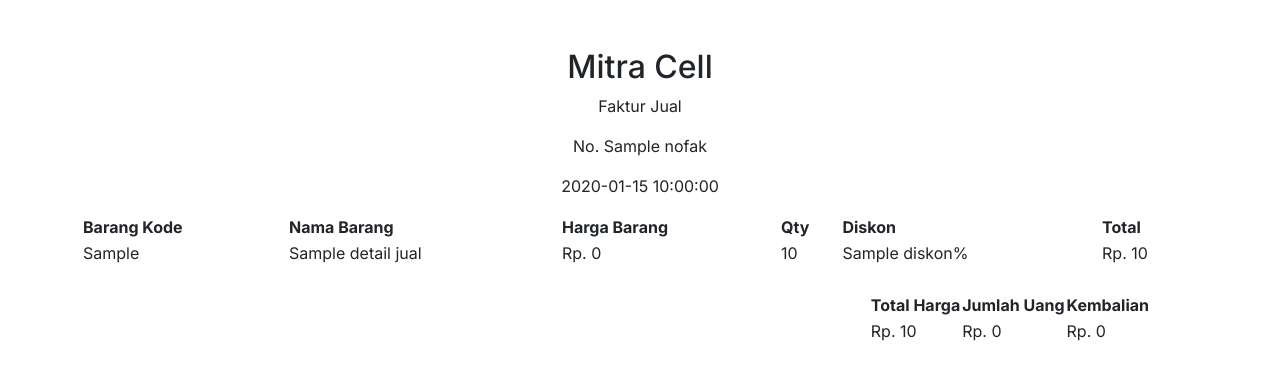
After one commit to matiusdimas/ci3-mitra-cell, a CodeIgniter app: the page made by application/views/pdf_jual.php in a window 1280 px wide. The commit adds this page. Shown: the top 380 px of the page. Run offline with CodeIgniter, Linux system fonts and the light colour scheme; the template is opened without the code that fills it: most values are stand-ins (such as "Sample title", 1, 10 or a date in 2020); some libraries are stand-ins or nearby versions.

Commit message:
nambah fitur lagi

```diff
--- a/application/config/config.php
+++ b/application/config/config.php
@@ -138,7 +138,7 @@ $config['subclass_prefix'] = 'MY_';
 | Note: This will NOT disable or override the CodeIgniter-specific
 |	autoloading (application/config/autoload.php)
 */
-$config['composer_autoload'] = FALSE;
+$config['composer_autoload'] = 'vendor/autoload.php';
 
 /*
 |--------------------------------------------------------------------------
--- a/application/controllers/Barang.php
+++ b/application/controllers/Barang.php
@@ -142,6 +142,7 @@ class Barang extends CI_Controller
             $data = [
                 'kode' => $this->input->post('kode'),
                 'nama' => $this->input->post('nama_barang'),
+                'harpok' => $this->input->post('harpok'),
                 'harjul' => $this->input->post('harjul'),
                 'kategori_id' => $this->input->post('id_kategori'),
                 'user_id_last_updated' => $getId->user_id,
--- a/application/controllers/Jual.php
+++ b/application/controllers/Jual.php
@@ -132,7 +132,7 @@ class Jual extends CI_Controller
             $this->ModelJual->addDetailJual($data_detail_jual);
             $this->session->set_flashdata('pesan', '<div class="alert alert-success alert-dismissible text-center fade show" role="alert">Berhasil Jual<button type="button" class="btn-close" data-bs-dismiss="alert" aria-label="Close"></button>
             </div>');
-            redirect('jual');
+            redirect('detail_jual/pdf/' . $data_jual['nofak']);
         }
     }
 }
--- a/application/models/ModelJual.php
+++ b/application/models/ModelJual.php
@@ -7,6 +7,15 @@ class ModelJual extends CI_Model
     {
         $this->db->select('jual.*, user.username');
         $this->db->from('jual');
+        $this->db->join('user', 'jual.user_id = user.user_id', 'left');
+        $query = $this->db->get();
+        return $query->result_array();
+    }
+    public function getWhereJual($where)
+    {
+        $this->db->select('jual.*, user.username');
+        $this->db->from('jual');
+        $this->db->where($where);
         $this->db->join('user', 'jual.user_id = user.user_id', 'left');
         $query = $this->db->get();
         return $query->result_array();
--- a/application/views/dashboard/detail/detail_jual.php
+++ b/application/views/dashboard/detail/detail_jual.php
@@ -14,9 +14,10 @@
             </div>
         </div>
         <div class="my-2">
-            <button class="btn btn-success mb-1"><i class="bi bi-printer-fill"></i>
+            <a target="_blank" href="<?= base_url('detail_jual/pdf/' . $nofak) ?>" class="btn btn-success mb-1"><i
+                    class="bi bi-printer-fill"></i>
                 Print
-            </button>
+            </a>
             <button class="btn btn-secondary mb-1" onclick="window.history.go(-1)">
                 Back
             </button>
--- a/application/views/dashboard/detail/jual.php
+++ b/application/views/dashboard/detail/jual.php
@@ -45,8 +45,8 @@
                                         <a href="detail_jual/detail/<?= $j['nofak'] ?>" class="btn btn-primary mb-1"><i
                                                 class="bi bi-list-ol"></i>
                                             Detail</a>
-                                        <button class="btn btn-success mb-1"><i class="bi bi-printer-fill"></i>
-                                            Print</button>
+                                        <a target="_blank" href="<?= base_url('detail_jual/pdf/' . $j['nofak']) ?>" class="btn btn-success mb-1"><i class="bi bi-printer-fill"></i>
+                                            Print</a>
                                     </td>
                                 </tr>
                             <?php } ?>
--- a/application/views/dashboard/jual.php
+++ b/application/views/dashboard/jual.php
@@ -78,7 +78,7 @@
                 </div>
             </div>
         </div>
-        <form action="<?= base_url('jual/addJual') ?>" method="post">
+        <form id="formJual" action="<?= base_url('jual/addJual') ?>" method="post" target="_blank">
             <div class="card">
                 <div class="card-header">
                     <span><i class="bi bi-table me-2"></i></span> Data Jual
@@ -161,4 +161,4 @@
 <script>
     var barangData = <?php echo json_encode($barang); ?>
 </script>
-<script src="<?= base_url('assets/js/dashboard/jual.js') ?>"></script>
+<script src="<?= base_url('assets/js/dashboard/jual.js?v=16') ?>"></script>
--- /dev/null
+++ b/application/views/pdf_jual.php
@@ -0,0 +1,97 @@
+<!DOCTYPE html>
+<html lang="en">
+
+<head>
+    <title><?= $title; ?>/</title>
+    <meta charset="utf-8">
+    <meta name="viewport" content="width=device-width, initial-scale=1">
+    <link rel="stylesheet" href="<?= base_url('assets/') ?>css/bootstrap.min.css" />
+    <link rel="stylesheet" href="https://cdn.jsdelivr.net/npm/bootstrap-icons@1.4.1/font/bootstrap-icons.css" />
+    <link rel="stylesheet" href="<?= base_url('assets/') ?>css/dataTables.bootstrap5.min.css" />
+    <link rel="stylesheet" href="<?= base_url('assets/') ?>css/style.css" />
+    <script src="https://ajax.googleapis.com/ajax/libs/jquery/3.7.1/jquery.min.js"></script>
+</head>
+
+<body>
+    <div class="container mt-5">
+        <h2 class="text-center">Mitra Cell</h2>
+        <p class="text-center">Faktur Jual</p>
+        <p class="text-center">No. <?= $nofak ?></p>
+        <p class="text-center"><?= $tanggal ?></p>
+        <div class="">
+            <div class="">
+                <div class="">
+                    <table id="example" class="" style="width: 100%">
+                        <thead>
+                            <tr>
+                                <th>Barang Kode</th>
+                                <th>Nama Barang</th>
+                                <th>Harga Barang</th>
+                                <th>Qty</th>
+                                <th>Diskon</th>
+                                <th>Total</th>
+                            </tr>
+                        </thead>
+                        <tbody>
+                            <?php foreach ($detail_jual as $i => $d) { ?>
+                                <tr>
+                                    <td><?= $d['barang_kode'] ?></td>
+                                    <td><?= $d['nama'] ?></td>
+                                    <td>Rp. <?= number_format($d['harjul'], 0, ',', '.') ?></td>
+                                    <td><?= $d['qty'] ?></td>
+                                    <td><?= $d['diskon'] . "%" ?></td>
+                                    <td>Rp. <?= number_format($d['total'], 0, ',', '.') ?></td>
+                                </tr>
+                            <?php } ?>
+                        </tbody>
+                        <tfoot>
+                            <tr>
+                                <td>
+                                </td>
+                            </tr>
+                        </tfoot>
+                    </table>
+                </div>
+            </div>
+        </div>
+        <div class="d-flex justify-content-end mt-4 me-5">
+            <div class="d-flex gap-3">
+                <div class="d-grid gap-2">
+                    <table id="example" class="" style="width: 100%">
+                        <thead>
+                            <tr>
+                                <th>Total Harga</th>
+                                <th>Jumlah Uang</th>
+                                <th>Kembalian</th>
+                            </tr>
+                        </thead>
+                        <tbody>
+                            <?php foreach ($jual as $j) { ?>
+                                <tr>
+                                    <td>
+                                        Rp. <?= number_format($j['total'], 0, ',', '.') ?>
+                                    </td>
+                                    <td>
+                                        Rp. <?= number_format($j['jml_uang'], 0, ',', '.') ?>
+                                    </td>
+                                    <td>
+                                        Rp. <?= number_format($j['kembalian'], 0, ',', '.') ?>
+                                    </td>
+                                </tr>
+                            <?php } ?>
+                        </tbody>
+                        <tfoot>
+                            <tr>
+                                <td>
+                                </td>
+                            </tr>
+                        </tfoot>
+                    </table>
+
+                </div>
+            </div>
+        </div>
+    </div>
+</body>
+
+</html>
--- a/assets/js/dashboard/jual.js
+++ b/assets/js/dashboard/jual.js
@@ -14,6 +14,12 @@ const toNumber = (total) => {
     return parseFloat(total.replace(/[^0-9,-]+/g, "").replace(',', '.'));
 }
 $(document).ready(function () {
+    // form submit
+    $('#formJual').submit(function (e) {
+        $(this).unbind('submit').submit();
+        location.reload();
+    });
+
     // barang filter
     $("#barangFilter").on("keyup", function () {
         var value = $(this).val().toLowerCase();
--- a/composer.json
+++ b/composer.json
@@ -11,7 +11,8 @@
 		"source": "https://github.com/bcit-ci/CodeIgniter"
 	},
 	"require": {
-		"php": ">=5.3.7"
+		"php": ">=5.3.7",
+		"dompdf/dompdf": "^2.0"
 	},
 	"suggest": {
 		"paragonie/random_compat": "Provides better randomness in PHP 5.x"
```
Also changed, not shown: application/controllers/Beli.php (+10 -0 lines), application/controllers/Detail_Beli.php (+15 -0 lines), application/controllers/Detail_Jual.php (+15 -0 lines), application/libraries/Pdf.php (added, +22 -0 lines).
